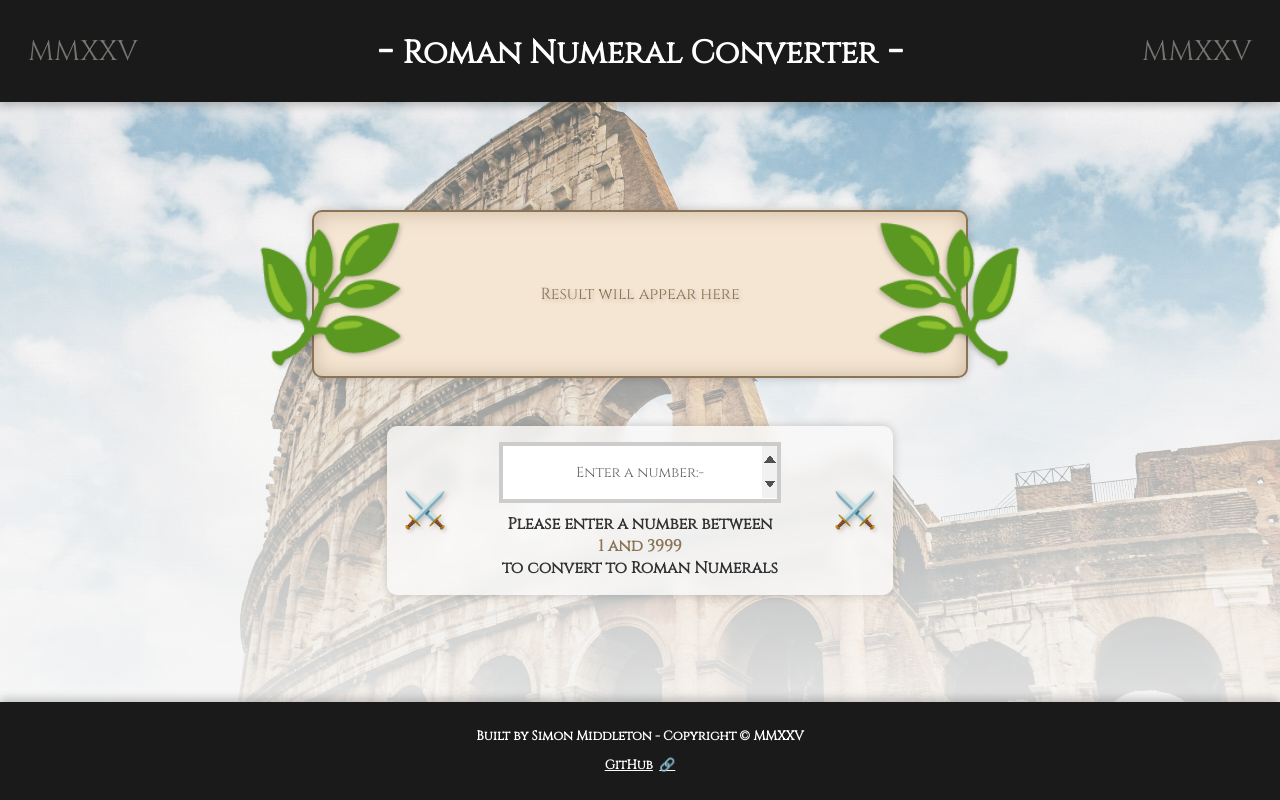
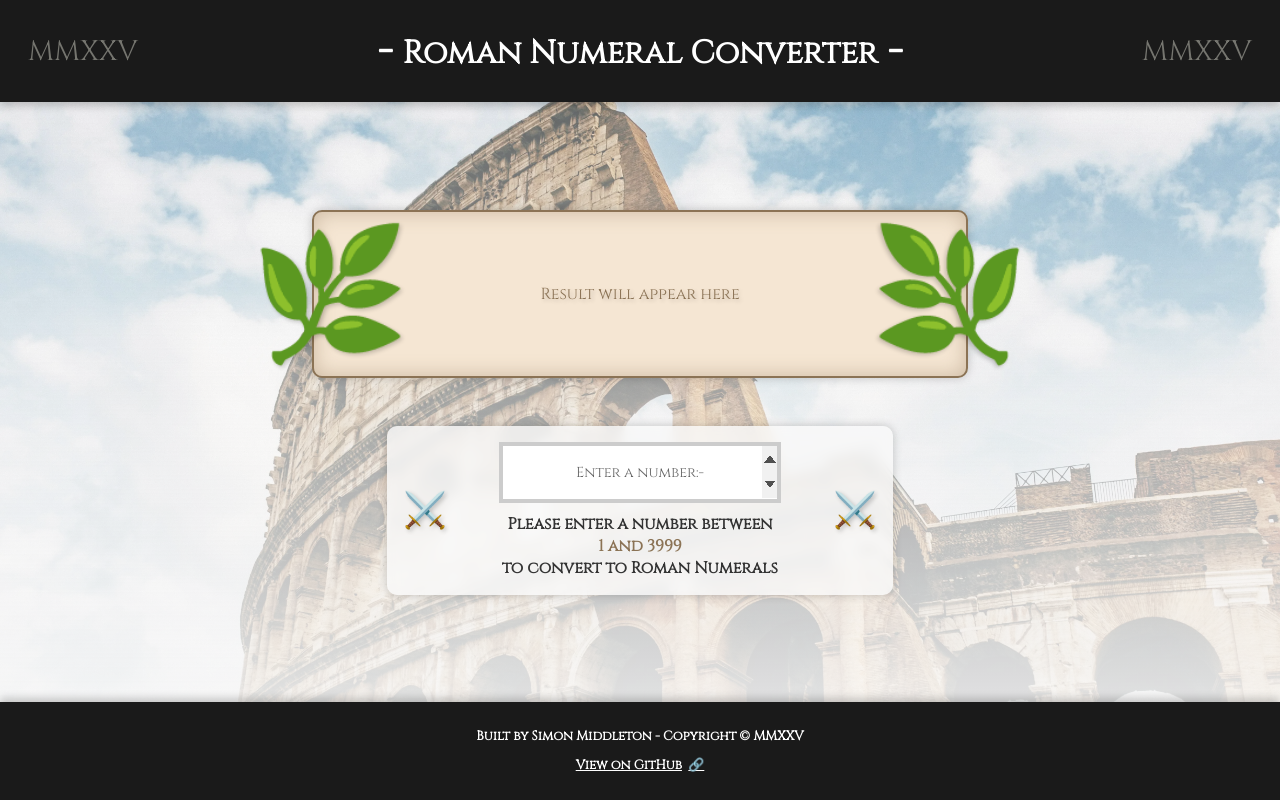
Before and after one commit to NoiseJunk/roman-numerals, a React (Vite) app: page / in a window 1280 px wide. Built offline with nearby package versions, Linux system fonts and the light colour scheme.

Commit message:
adding live github link

```diff
--- a/src/App.js
+++ b/src/App.js
@@ -23,7 +23,7 @@ function App() {
             <footer className='Footer'>
                 <p>Built by Simon Middleton - Copyright &copy; MMXXV</p>
                 <p>
-                    <a href="https://github.com/simonmiddleton" target="_blank" rel="noopener noreferrer">GitHub</a>
+                    <a href="https://github.com/NoiseJunk/roman-numerals" target="_blank" rel="noopener noreferrer">View on GitHub</a>
                 </p>
             </footer>
         </div>
```
Also changed, not shown: parcel-bundle-reports/default.html (+1 -1 lines).
